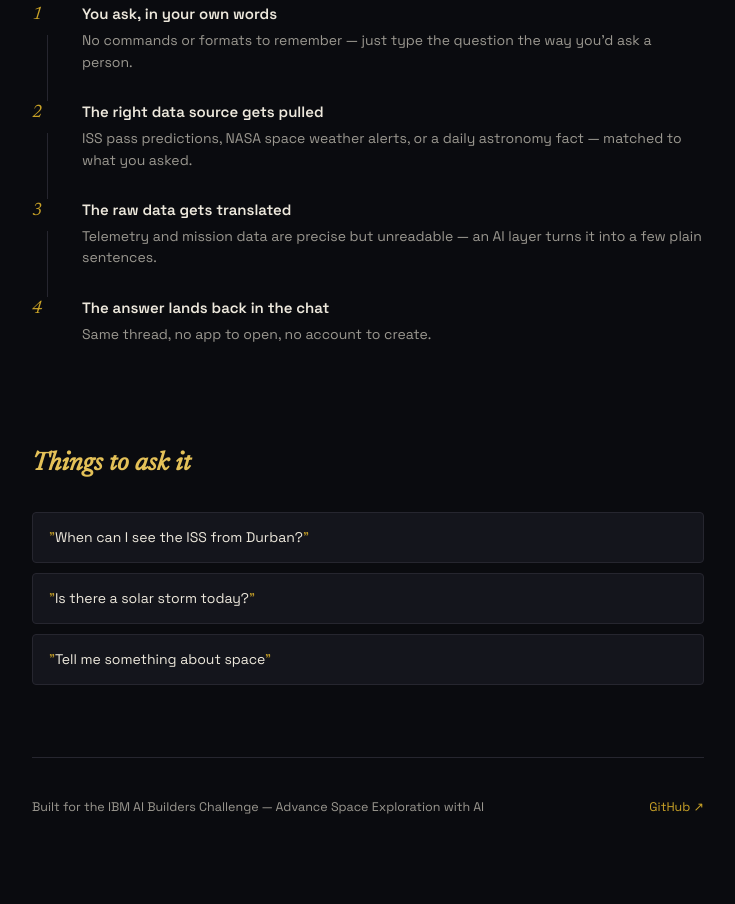
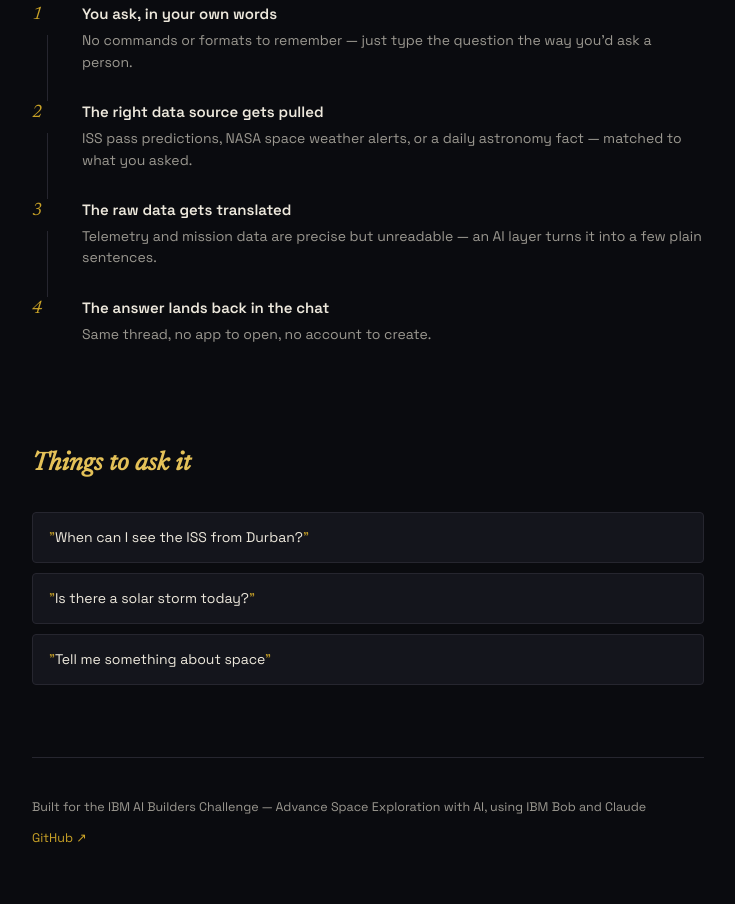
Before and after one commit to Izzy-10/satellite-data-translator, a website: page index.html in a window 1280 px wide. Shown: the part 1128-2032 px from the top of the page, without its empty margins (272-1007 px from the left). Before the commit the page ends 2001 px from the top, so only its background shows below. Drawn offline with Linux system fonts and the light colour scheme.

Commit message:
Add files via upload

```diff
--- a/index.html
+++ b/index.html
@@ -358,7 +358,7 @@
     </section>
 
     <footer>
-      <span>Built for the IBM AI Builders Challenge — Advance Space Exploration with AI</span>
+      <span>Built for the IBM AI Builders Challenge — Advance Space Exploration with AI, using IBM Bob and Claude</span>
       <a href="https://github.com/Izzy-10/satellite-data-translator">GitHub ↗</a>
     </footer>
   </div>
```
